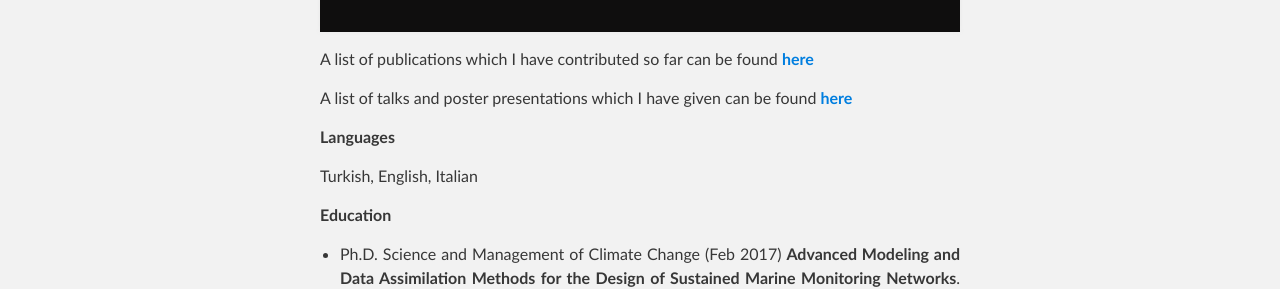
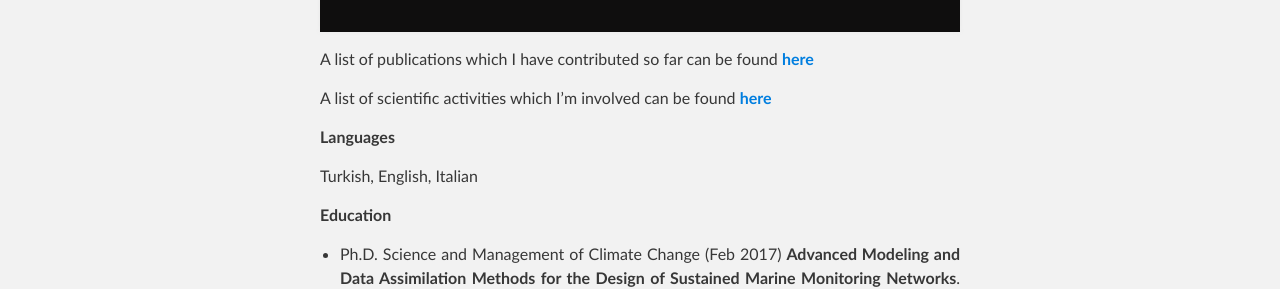
Before and after one commit to aydogduali/aydogduali.github.io, a Jekyll site: the page built from about/index.md, in a window 1280 px wide. Shown: the part 624-913 px from the top of the page. Built offline with Jekyll 4.4.1, drawn with Linux system fonts in a browser that asks for light colours; the repository's description, which GitHub fills in, is left out.

Commit message:
updated order

```diff
--- a/about/index.md
+++ b/about/index.md
@@ -5,7 +5,7 @@ layout: default
 
 A list of publications which I have contributed so far can be found **[here](/about/publication)**
 
-A list of talks and poster presentations which I have given can be found **[here](/calendar/index)**
+A list of scientific activities which I'm involved can be found **[here](/calendar/index)**
 
 **Languages**
 
```
